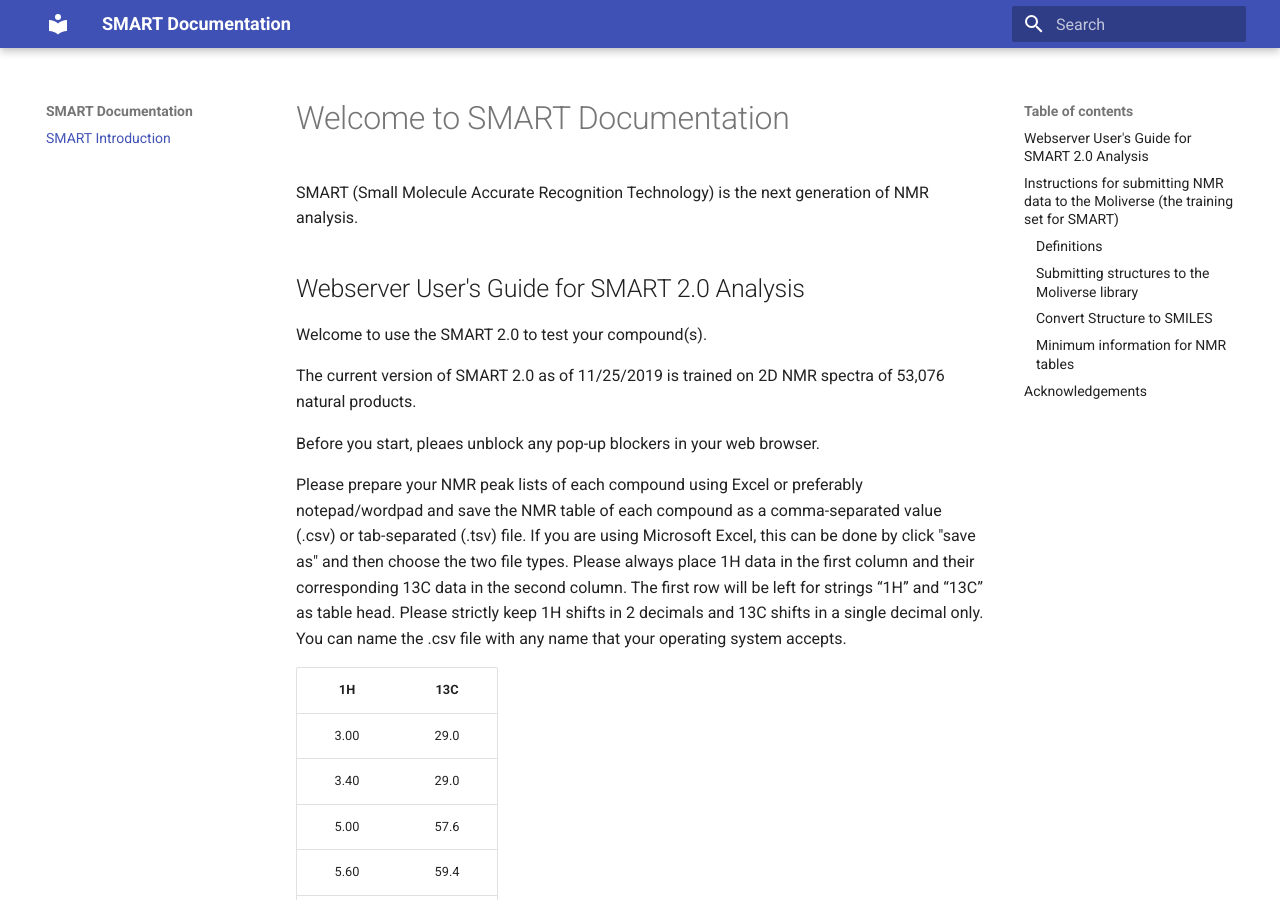
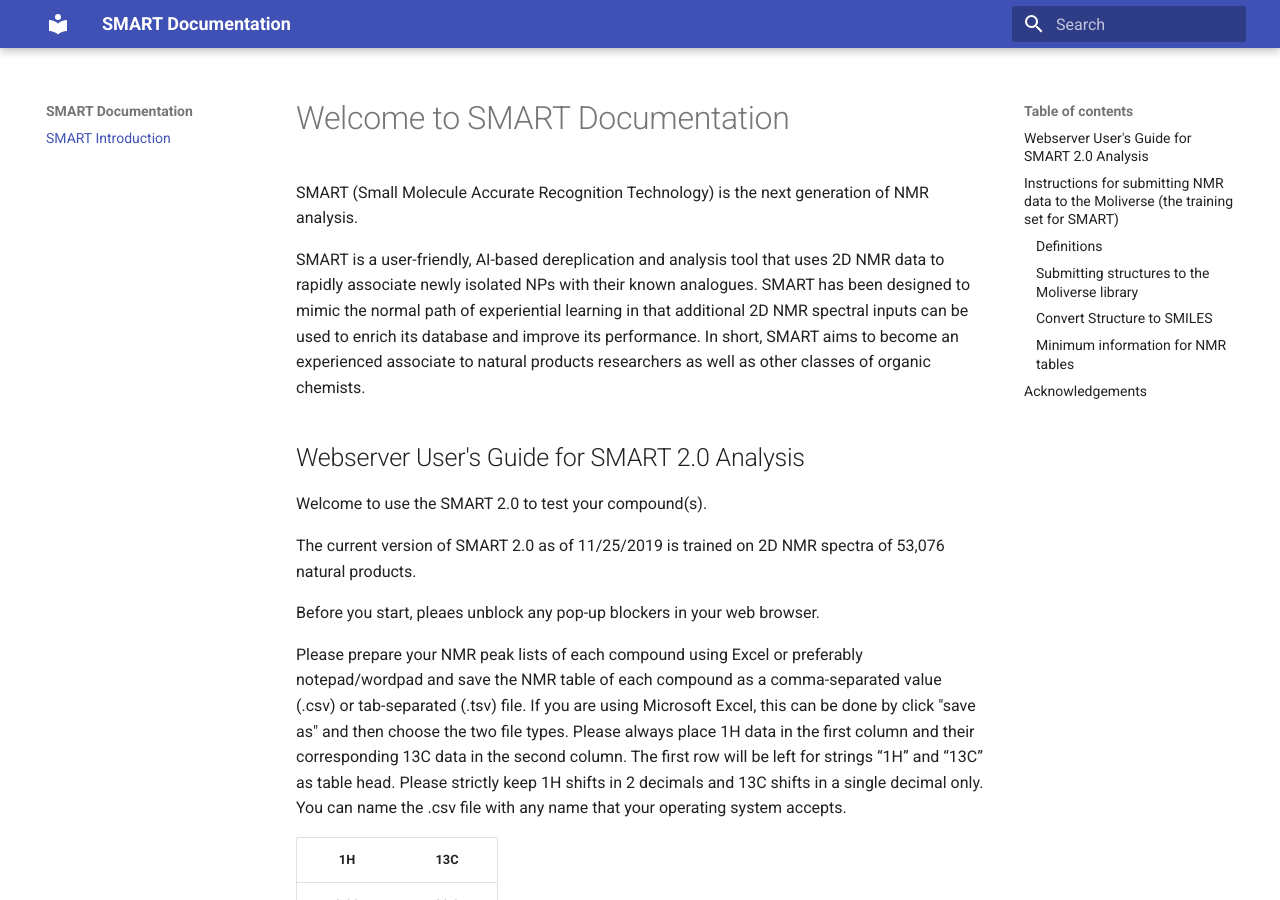
Before and after one commit to mwang87/SMART_NMR_Documentation, an MkDocs documentation site: the page built from docs/index.md, in a window 1280 px wide and 900 px high. Built offline with MkDocs 1.6.1 and Material for MkDocs 9.7.7, drawn with Linux system fonts in a browser that asks for light colours.

Commit message:
Update index.md

```diff
--- a/docs/index.md
+++ b/docs/index.md
@@ -1,6 +1,8 @@
 # Welcome to SMART Documentation
 
 SMART (Small Molecule Accurate Recognition Technology) is the next generation of NMR analysis.
+
+SMART is a user-friendly, AI-based dereplication and analysis tool that uses 2D NMR data to rapidly associate newly isolated NPs with their known analogues. SMART has been designed to mimic the normal path of experiential learning in that additional 2D NMR spectral inputs can be used to enrich its database and improve its performance. In short, SMART aims to become an experienced associate to natural products researchers as well as other classes of organic chemists.
 
 ## Webserver User's Guide for SMART 2.0 Analysis
 
```
Also changed, not shown: other parts of docs/index.md (+1 -0 lines).
